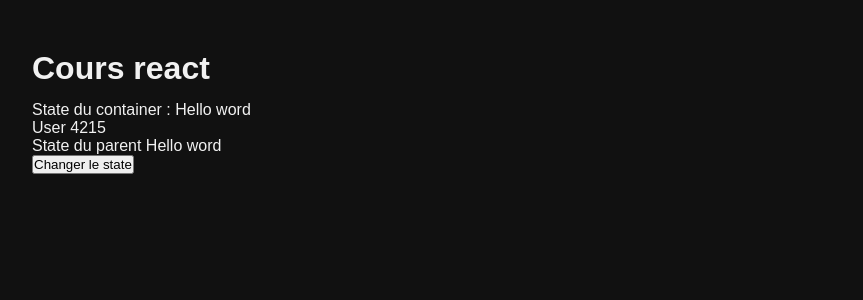
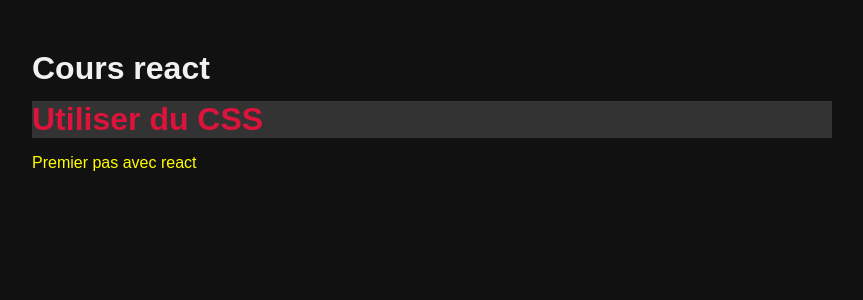
Before and after one commit to Reisorel/React_path, a React (Vite) app in the folder 3.Les-bases-de-React/: page / in a window 1280 px wide. Shown: the top 300 px of the page, without its empty margins (208-1071 px from the left). Built offline with nearby package versions, Linux system fonts and the light colour scheme.

Commit message:
ajouter du css

```diff
--- a/3.Les-bases-de-React/src/App.jsx
+++ b/3.Les-bases-de-React/src/App.jsx
@@ -1,4 +1,4 @@
-import Container from "./lessons/5.Les-props/Container"
+import Container from "./lessons/6.Utiliser-du-CSS/Container"
 
 function App() {
   return (
--- /dev/null
+++ b/3.Les-bases-de-React/src/lessons/6.Utiliser-du-CSS/Container.css
@@ -0,0 +1,4 @@
+.txt {
+  color:yellow;
+  line-height: 1.4;
+}
--- a/3.Les-bases-de-React/src/lessons/6.Utiliser-du-CSS/Container.jsx
+++ b/3.Les-bases-de-React/src/lessons/6.Utiliser-du-CSS/Container.jsx
@@ -1,8 +1,12 @@
+import "./Container.css"
 export default function Container() {
+
+  const bgColor = "#333"
 
   return (
     <div>
-      <h1>Utiliser du CSS</h1>
+      <h1 style={{color: "crimson", backgroundColor:"#333"}}>Utiliser du CSS</h1>
+      <p className="txt">Premier pas avec react</p>
     </div>
   )
 }
```
